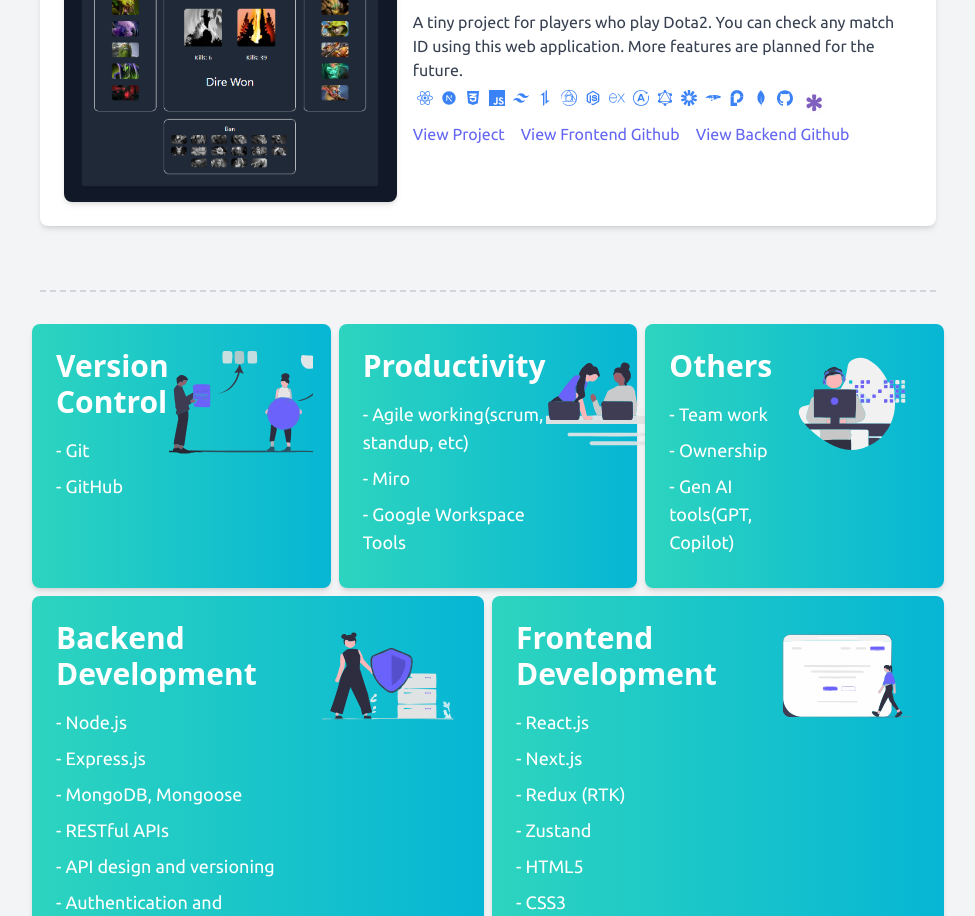
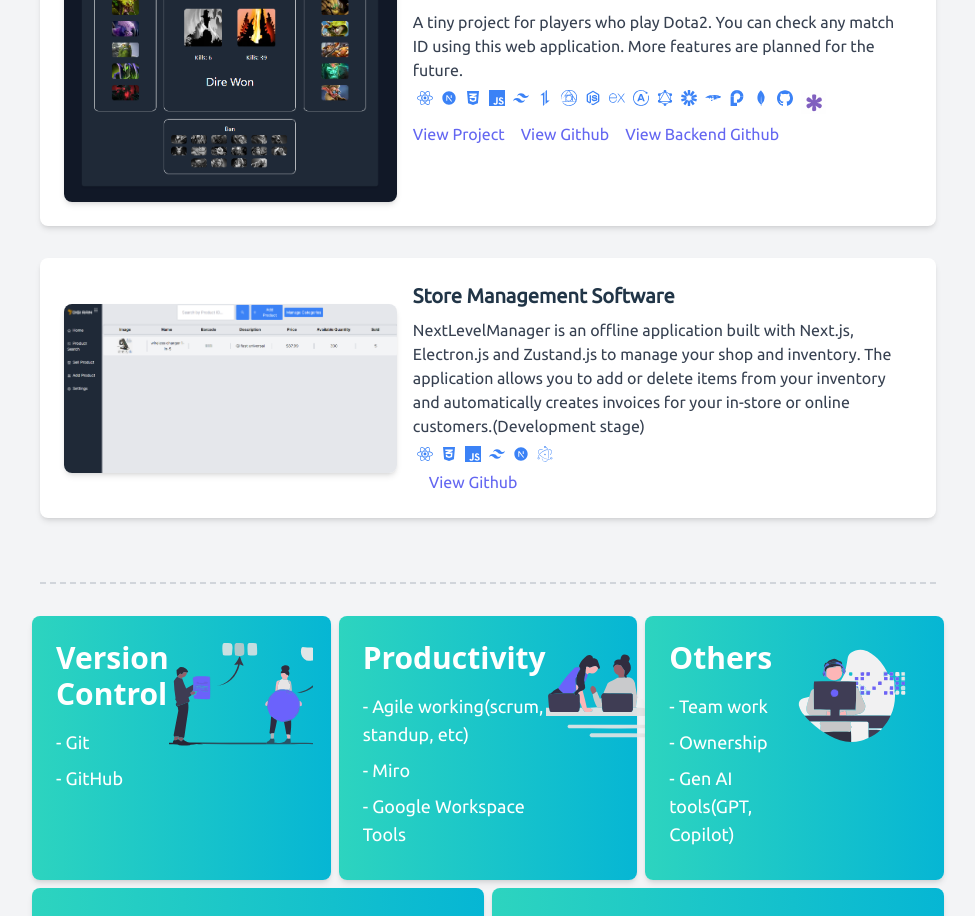
Before and after one commit to kaveh2k/portfolio, a React (Create React App) app: page / in a window 1280 px wide. Shown: the part 880-1796 px from the top of the page, without its empty margins (152-1127 px from the left). Built offline with nearby package versions, Linux system fonts and the light colour scheme.

Commit message:
add new project to projects

```diff
--- a/src/components/main/Body.jsx
+++ b/src/components/main/Body.jsx
@@ -19,6 +19,7 @@
   SiPassport,
   SiMongodb,
   SiGithub,
+  SiElectron,
 } from "react-icons/si";
 
 import { RiNextjsFill, RiNodejsLine } from "react-icons/ri";
@@ -33,6 +34,7 @@
   newsletter,
   dotaz_front,
   fuse,
+  sample,
 } from "../../img/img";
 
 const Body = () => {
@@ -167,6 +169,21 @@
       githubLink: "https://github.com/kaveh2k/dotaz/",
       backendLink: "https://github.com/kaveh2k/dotaz-backend",
     },
+    {
+      imageUrl: sample,
+      title: "Store Management Software",
+      description:
+        "NextLevelManager is an offline application built with Next.js, Electron.js and Zustand.js to manage your shop and inventory. The application allows you to add or delete items from your inventory and automatically creates invoices for your in-store or online customers.(Development stage)",
+      technologies: [
+        { icon: FaReact, name: "React.js" },
+        { icon: FaCss3Alt, name: "CSS" },
+        { icon: SiJavascript, name: "JavaScript" },
+        { icon: SiTailwindcss, name: "TailWind CSS" },
+        { icon: RiNextjsFill, name: " Next.js" },
+        { icon: SiElectron, name: " Electron.js " },
+      ],
+      githubLink: "https://github.com/kaveh2k/nextlevelmanager",
+    },
   ];
 
   return (
--- a/src/components/utils/Project.jsx
+++ b/src/components/utils/Project.jsx
@@ -37,6 +37,7 @@
               </Tooltip>
             ))}
           </div>
+          {projectLink ? (
             <Link
               to={projectLink}
               className="text-indigo-500 hover:underline"
@@ -44,16 +45,20 @@
             >
               View Project
             </Link>
+          ) : (
+            <></>
+          )}
+
           {githubLink ? (
             <Link
               to={githubLink}
               className="text-indigo-500 hover:underline ml-4"
               target="_blank"
             >
-              View Frontend Github
+              View Github
             </Link>
           ) : (
-            ""
+            <></>
           )}
           {backendLink ? (
             <Link
@@ -64,7 +69,7 @@
               View Backend Github
             </Link>
           ) : (
-            ""
+            <></>
           )}
         </div>
       </div>
--- a/src/img/img.js
+++ b/src/img/img.js
@@ -8,6 +8,7 @@
 import multistep from "./multistep.png";
 import newsletter from "./newsletter.png";
 import dotaz_front from "./dotaz_front.png";
+import sample from "./sample.png";
 
 export {
   team,
@@ -20,4 +21,5 @@
   newsletter,
   dotaz_front,
   fuse,
+  sample,
 };
```
Also changed, not shown: src/img/sample.png (added). Lines whose indentation alone changed are shown as unchanged.
